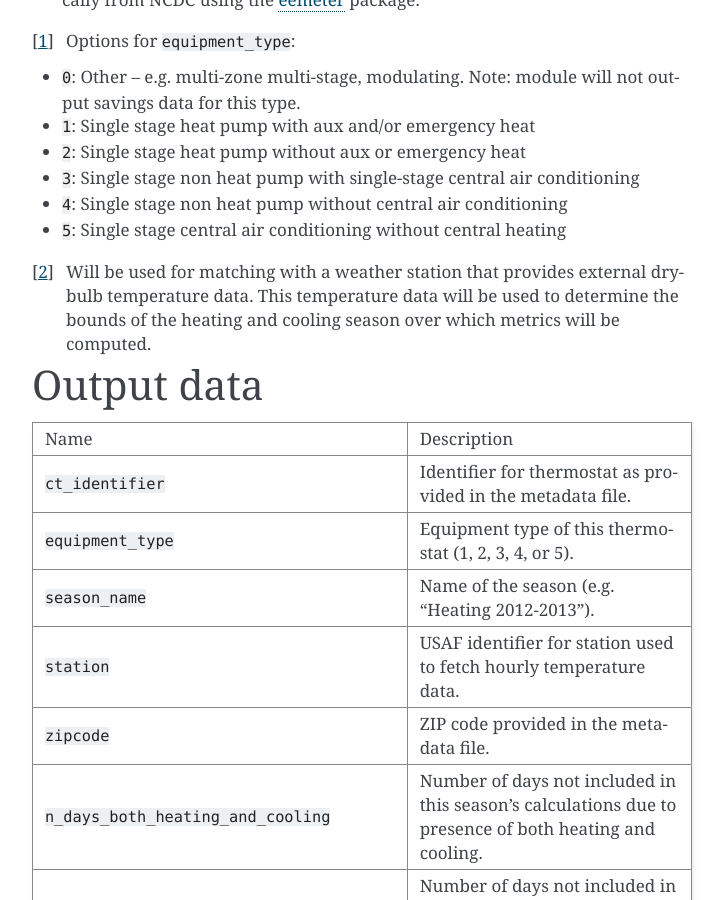
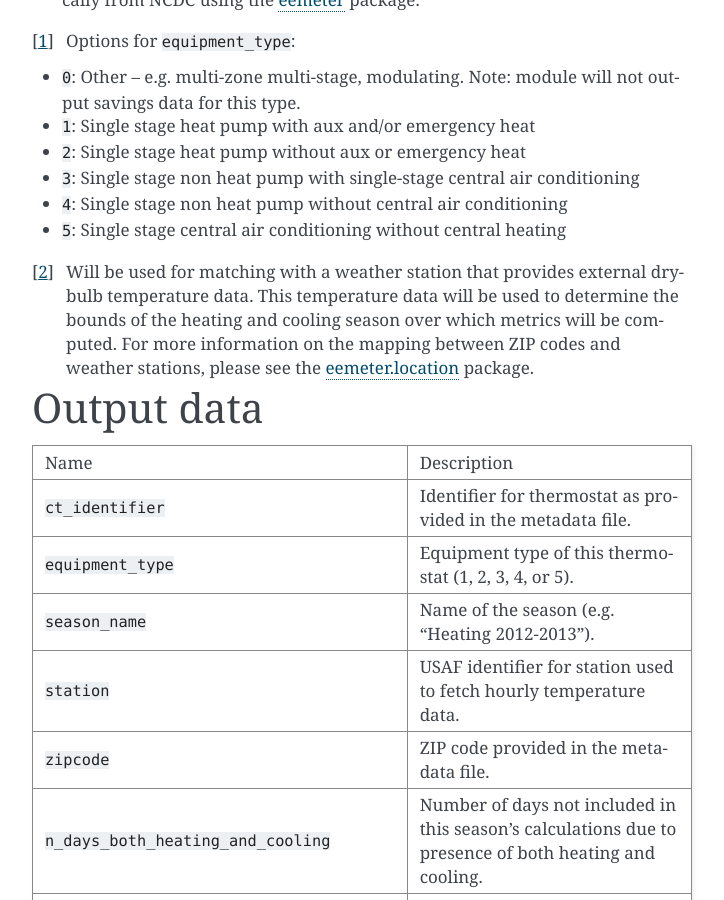
Before and after one commit to EPAENERGYSTAR/epathermostat, a Sphinx documentation site: the page built from docs/tutorial.rst, in a window 1280 px wide and 900 px high, scrolled down 2814 px. Shown: the whole window, without its empty margins (388-1112 px from the left). Built offline with Sphinx 7.4.7, drawn with Linux system fonts in a browser that asks for light colours.

Commit message:
Clarify ZIP code weather station mapping.

```diff
--- a/docs/tutorial.rst
+++ b/docs/tutorial.rst
@@ -131,7 +131,8 @@ Name                         Description
 .. [#] Will be used for matching with a weather station that provides external
    dry-bulb temperature data. This temperature data will be used to determine
    the bounds of the heating and cooling season over which metrics will be
-   computed.
+   computed. For more information on the mapping between ZIP codes and
+   weather stations, please see the `eemeter.location <http://eemeter.readthedocs.org/en/latest/eemeter.html#module-eemeter.location>`_ package.
 
 Output data
 ===========
```
